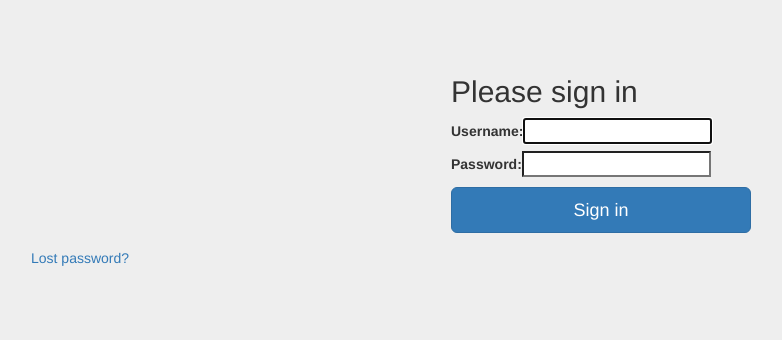
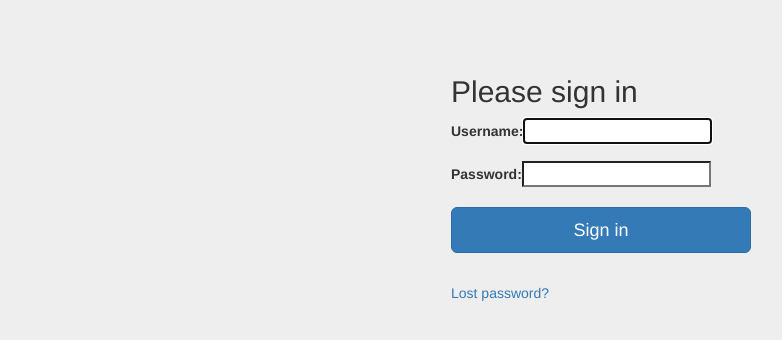
Before and after one commit to ashleyo/Django-tuts-1.9.6, a Django app: page /wiki/login/ in a window 1280 px wide. Shown: the top 340 px of the page, without its empty margins (39-821 px from the left). Run offline with Django 3.2, Linux system fonts and the light colour scheme; some libraries are stand-ins or nearby versions.

Commit message:
Styling of login template concluded

```diff
--- a/mysite/wiki/static/wiki/css/styles.css
+++ b/mysite/wiki/static/wiki/css/styles.css
@@ -19,16 +19,14 @@ body {
 .form-signin .form-control {
   position: relative;
   height: auto;
-  -webkit-box-sizing: border-box;
-     -moz-box-sizing: border-box;
-          box-sizing: border-box;
+  box-sizing: border-box;
   padding: 10px;
   font-size: 16px;
 }
 .form-signin .form-control:focus {
   z-index: 2;
 }
-.form-signin input[type="email"] {
+.form-signin input[type="text"] {
   margin-bottom: -1px;
   border-bottom-right-radius: 0;
   border-bottom-left-radius: 0;
--- a/mysite/wiki/templates/registration/login.html
+++ b/mysite/wiki/templates/registration/login.html
@@ -19,26 +19,13 @@
 <form class="form-signin" method="post" action="{% url 'wiki:login' %}">
 {% csrf_token %}
 <h2 class="form-signin-heading">Please sign in</h2>
-<label for="id_username">{{ form.username.label_tag }}</label>{{ form.username }}
-<label for="id_password">{{ form.password.label_tag }}</label>{{ form.password }}
+<p><label for="id_username">{{ form.username.label_tag }}</label>{{ form.username }}</p>
+<p><label for="id_password">{{ form.password.label_tag }}</label>{{ form.password }}</p>
 <button class="btn btn-lg btn-primary btn-block" type="submit">Sign in</button>
 <input type="hidden" name="next" value="{{ next }}" />
 </form>
 
 {# Assumes you setup the password_reset view in your URLconf #}
-<p><a href="{% url 'wiki:password_reset' %}">Lost password?</a></p>
+<p class="form-signin"><a href="{% url 'wiki:password_reset' %}">Lost password?</a></p>
 </div>
 {% endblock %}
-
-<!--
-        <label for="inputEmail" class="sr-only">Email address</label>
-        <input type="email" id="inputEmail" class="form-control" placeholder="Email address" required autofocus>
-        <label for="inputPassword" class="sr-only">Password</label>
-        <input type="password" id="inputPassword" class="form-control" placeholder="Password" required>
-        <div class="checkbox">
-          <label>
-            <input type="checkbox" value="remember-me"> Remember me
-          </label>
-        </div>
-        <button class="btn btn-lg btn-primary btn-block" type="submit">Sign in</button>
--->
```
